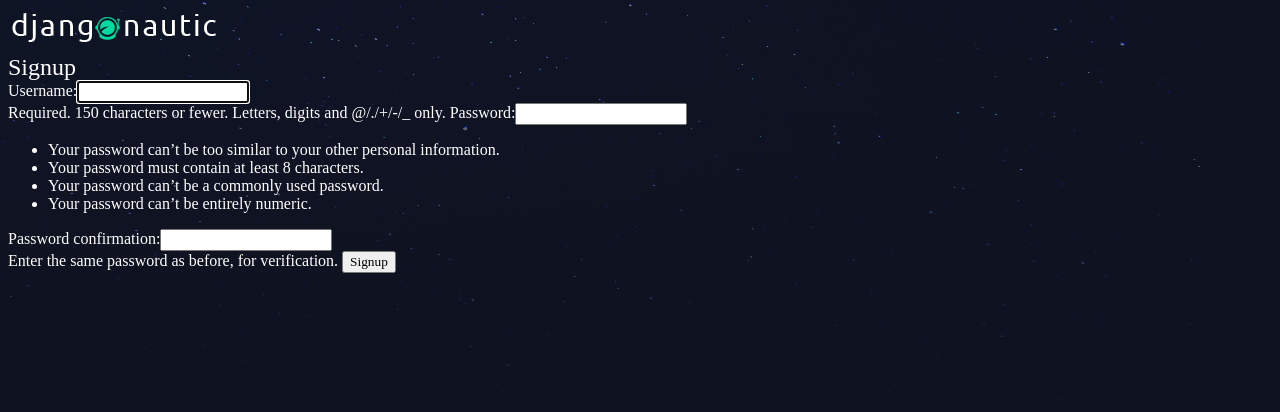
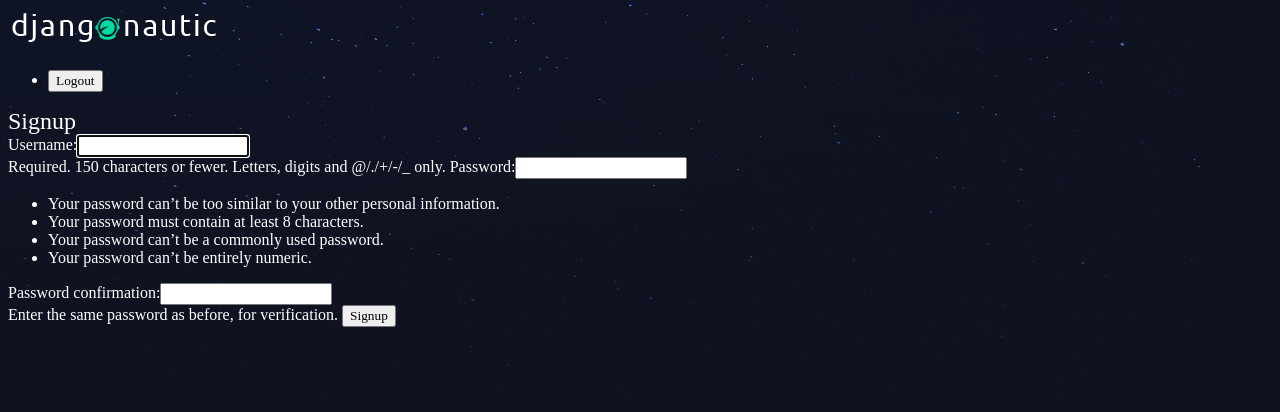
Before and after one commit to Jaggu-123/djangoblog, a Django app: page /accounts/signup/ in a window 1280 px wide. Shown: the top 412 px of the page. Run offline with Django 3.2, Linux system fonts and the light colour scheme.

Commit message:
Logout the users Out

```diff
--- a/accounts/urls.py
+++ b/accounts/urls.py
@@ -5,5 +5,6 @@ app_name = 'accounts'
 
 urlpatterns = [
     url(r'^signup/$', views.signup_view, name='signup'),
-    url(r'^login/$', views.login_view, name='login')
+    url(r'^login/$', views.login_view, name='login'),
+    url(r'^logout/$', views.logout_view, name='logout')
 ]
--- a/accounts/views.py
+++ b/accounts/views.py
@@ -1,6 +1,6 @@
 from django.shortcuts import render, redirect
 from django.contrib.auth.forms import UserCreationForm, AuthenticationForm
-from django.contrib.auth import login
+from django.contrib.auth import login, logout
 
 # Create your views here.
 def signup_view(request):
@@ -26,3 +26,8 @@ def login_view(request):
     else:
         form = AuthenticationForm()
     return render(request, 'accounts/login.html', {'form': form})
+
+def logout_view(request):
+    if request.method == 'POST':
+        logout(request)
+        return redirect('article:list')
--- a/templates/base_layout.html
+++ b/templates/base_layout.html
@@ -8,8 +8,20 @@
     <link rel="stylesheet" href="{% static 'style.css' %}">
 </head>
 <body>
+    <header class="wrapper">
+        <h1><a href="{% url 'article:list' %}"><img src="{% static 'logo.png' %}"></a> </h1>
+        <nav>
+            <ul>
+                <li>
+                    <form class="logout-link" action="{% url 'accounts:logout' %}" method="post">
+                        {% csrf_token %}
+                        <button type="submit">Logout</button>
+                    </form>
+                </li>
+            </ul>
+        </nav>
+    </header>
     <div class="wrapper">
-        <h1><a href="{% url 'article:list' %}"><img src="{% static 'logo.png' %}"></a> </h1>
         {% block content %}
         {% endblock %}
     </div>
```
Also changed, not shown: db.sqlite3.
